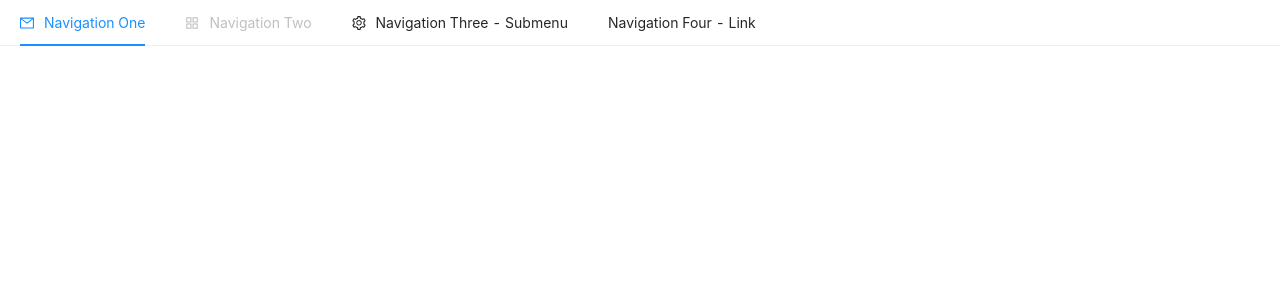
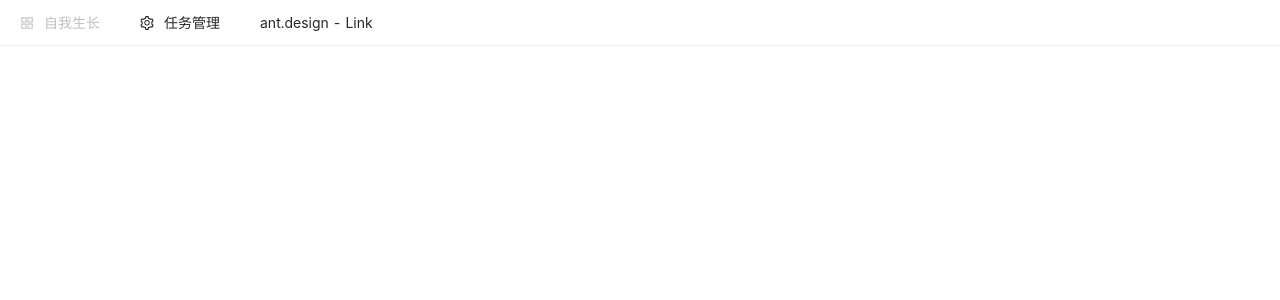
Before and after one commit to freedom-xiao007/self-growth-react-web, a React (Create React App) app: page / in a window 1280 px wide. Shown: the top 300 px of the page. Built offline with nearby package versions, Linux system fonts and the light colour scheme.

Commit message:
导航栏整理

```diff
--- a/package.json
+++ b/package.json
@@ -3,6 +3,7 @@
   "version": "0.1.0",
   "private": true,
   "dependencies": {
+    "@ant-design/icons": "^4.7.0",
     "@testing-library/jest-dom": "^5.14.1",
     "@testing-library/react": "^11.2.7",
     "@testing-library/user-event": "^12.8.3",
--- a/src/compment/Nav.js
+++ b/src/compment/Nav.js
@@ -18,25 +18,24 @@ export class Nav extends React.Component {
         const { current } = this.state;
         return (
             <Menu onClick={this.handleClick} selectedKeys={[current]} mode="horizontal">
-                <Menu.Item key="mail" icon={<MailOutlined />}>
-                    Navigation One
+                <Menu.Item key="app" disabled icon={<AppstoreOutlined />}>
+                    自我生长
                 </Menu.Item>
-                <Menu.Item key="app" disabled icon={<AppstoreOutlined />}>
-                    Navigation Two
-                </Menu.Item>
-                <SubMenu key="SubMenu" icon={<SettingOutlined />} title="Navigation Three - Submenu">
-                    <Menu.ItemGroup title="Item 1">
-                        <Menu.Item key="setting:1">Option 1</Menu.Item>
-                        <Menu.Item key="setting:2">Option 2</Menu.Item>
+                <SubMenu key="taskManagement" icon={<SettingOutlined />} title="任务管理">
+                    <Menu.ItemGroup title="列表">
+                        <Menu.Item key="allTask">所有任务</Menu.Item>
+                        <Menu.Item key="notCompleteTask">未完成任务</Menu.Item>
                     </Menu.ItemGroup>
-                    <Menu.ItemGroup title="Item 2">
-                        <Menu.Item key="setting:3">Option 3</Menu.Item>
-                        <Menu.Item key="setting:4">Option 4</Menu.Item>
+                    <Menu.ItemGroup title="数据观星">
+                        <Menu.Item key="day">日</Menu.Item>
+                        <Menu.Item key="week">周</Menu.Item>
+                        <Menu.Item key="month">月</Menu.Item>
+                        <Menu.Item key="year">年</Menu.Item>
                     </Menu.ItemGroup>
                 </SubMenu>
                 <Menu.Item key="alipay">
                     <a href="https://ant.design" target="_blank" rel="noopener noreferrer">
-                        Navigation Four - Link
+                        ant.design - Link
                     </a>
                 </Menu.Item>
             </Menu>
```
Also changed, not shown: 1 other file (tests, documents, lock files or other folders).
